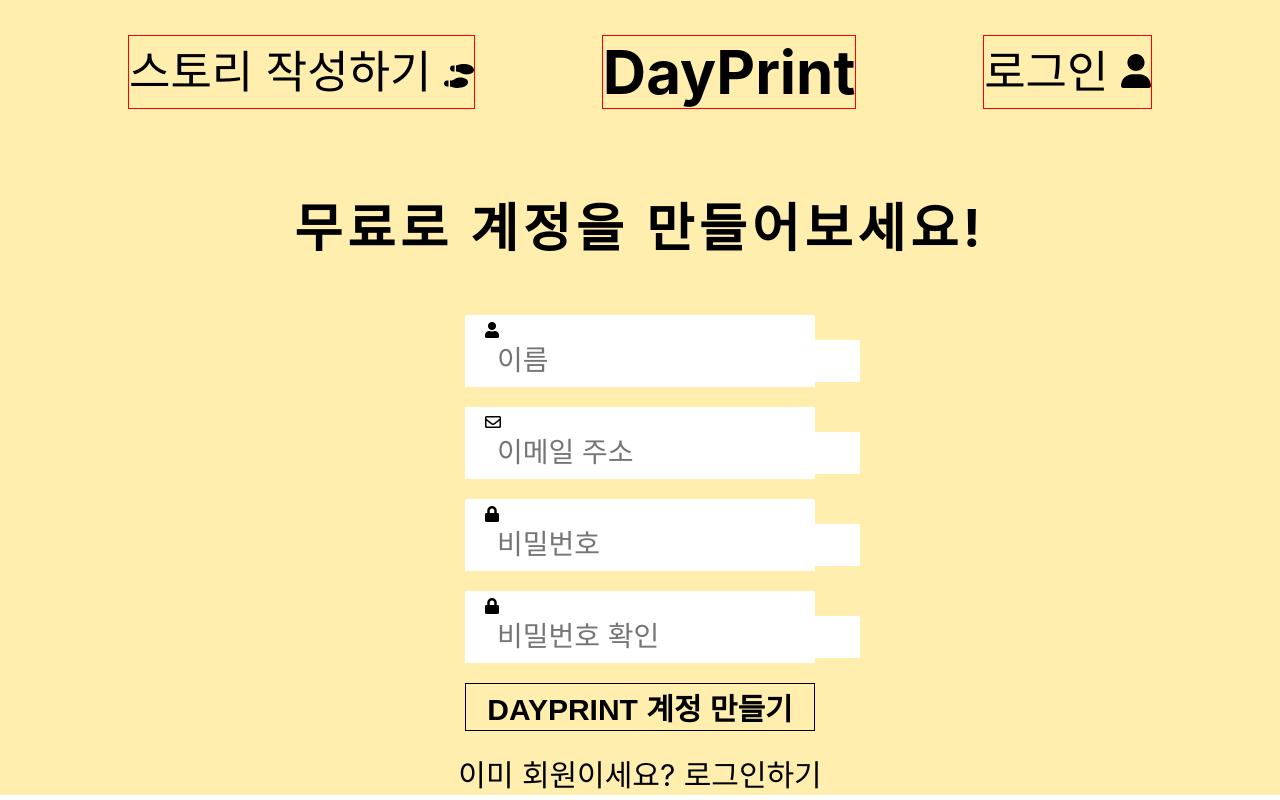
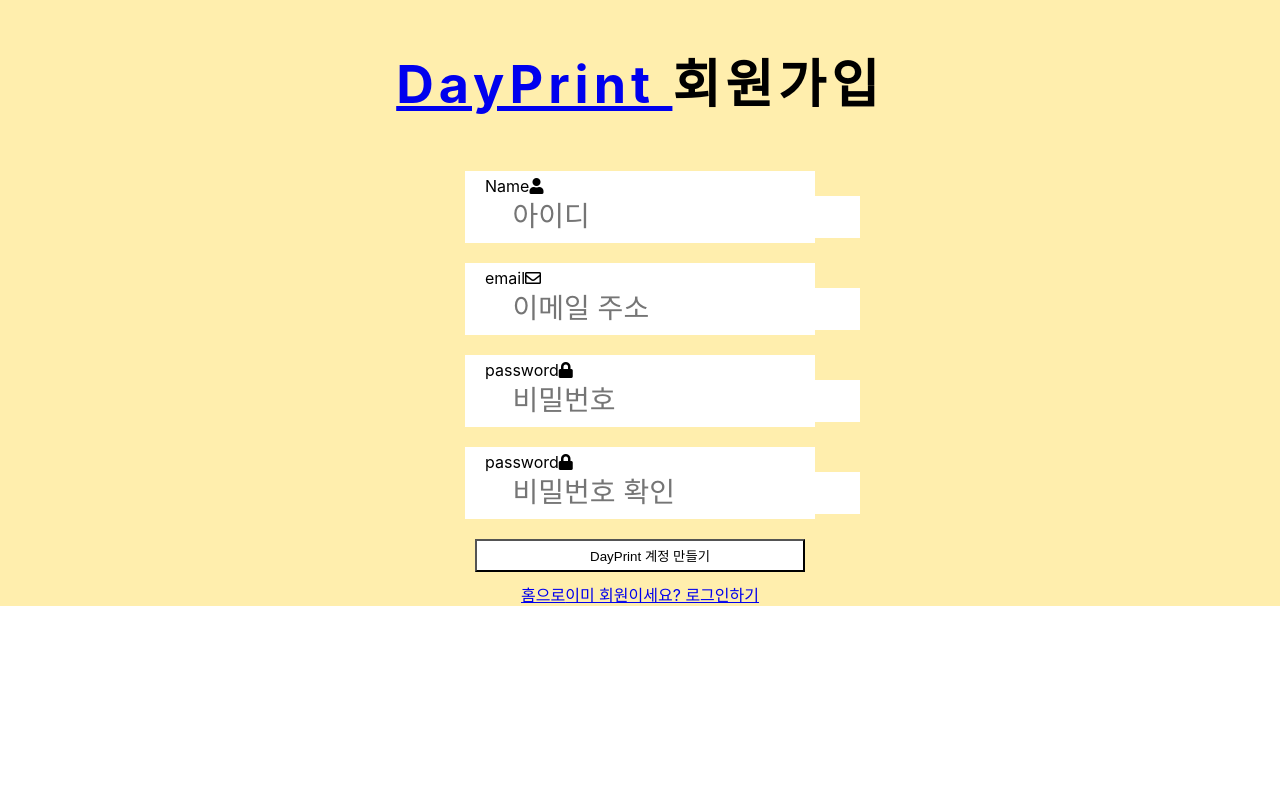
Before and after one commit to DayPrint/DayPrint_Frontend, a React (Create React App) app: page /signup in a window 1280 px wide. Built offline with nearby package versions, Linux system fonts and the light colour scheme; a web font is replaced by a local one.

Commit message:
signup page

```diff
--- a/src/component/SignUp.js
+++ b/src/component/SignUp.js
@@ -6,29 +6,38 @@ const LoginPage = () => {
 
   return (
     <div id="sign_up">
-      <Header />
+      {/* <Header /> */}
       <div className="content">
-        <h2>무료로 계정을 만들어보세요!</h2>
-        <form autoComplete="off" action="" method="POST">
+        <h2 class="banner-tt"><a href="/">DayPrint </a>회원가입</h2>
+        <form autoComplete="off" action="" method="POST" class="sign_up_form">
           <div className="field">
+            <label for="userName" class="hidden">Name</label>
             <i className="fas fa-user" />
-            <input type="text" id="userName" name="username" placeholder="이름" />
+            <input type="text" id="userName" name="username" placeholder="  아이디" />
           </div>
           <div className="field">
+            <label for="userEmail" class="hidden">email</label>
             <i className="far fa-envelope" />
-            <input type="email" id="userEmail" name="useremail" placeholder="이메일 주소" />
+            <input type="email" id="userEmail" name="useremail" placeholder="  이메일 주소" />
           </div>
           <div className="field">
+            <label for="userPass" class="hidden">password</label>
             <i className="fas fa-lock" />
-            <input type="password" id="userPass" name="userpw" placeholder="비밀번호" />
+            <input type="password" id="userPass" name="userpw" placeholder="  비밀번호" />
           </div>
           <div className="field">
+            <label for="userPass" class="hidden">password</label>
             <i className="fas fa-lock" />
-            <input type="password" id="passConfirm" placeholder="비밀번호 확인" />
+            <input type="password" id="passConfirm" placeholder="  비밀번호 확인" />
           </div>
-          <input type="submit" className="signup_btn" value="DayPrint 계정 만들기" />
+          <input type="submit" className="field" value="DayPrint 계정 만들기" />
         </form>
-        <a href="/login" className="login_btn">이미 회원이세요? 로그인하기</a>
+        <div class="sign_up_container">
+          <div class="sign_up_link">
+            <a href="/" class="link">홈으로</a>
+            <a href="/login" class="link">이미 회원이세요? 로그인하기</a>
+          </div>
+        </div>
       </div>
     </div>
   )
```
